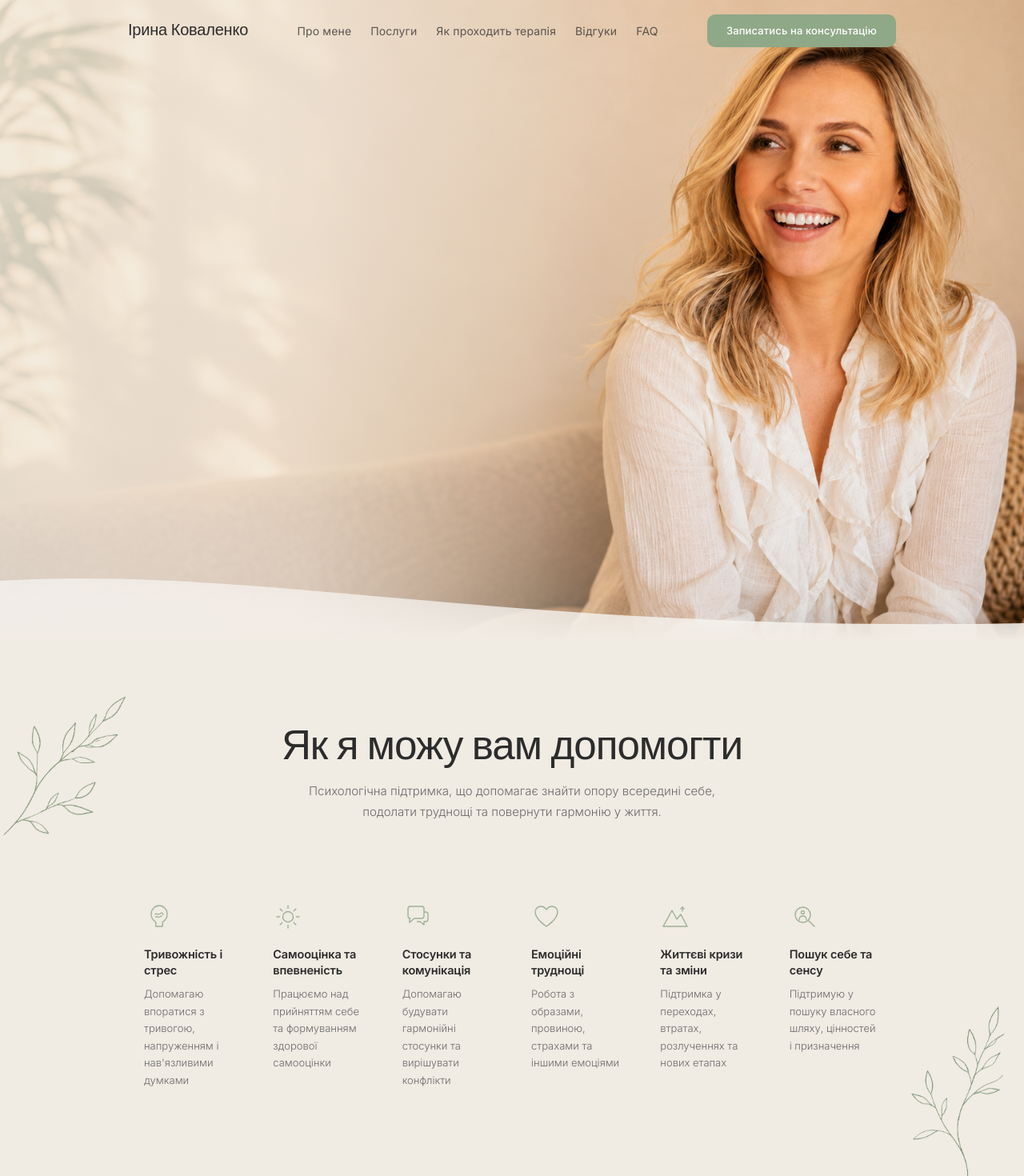
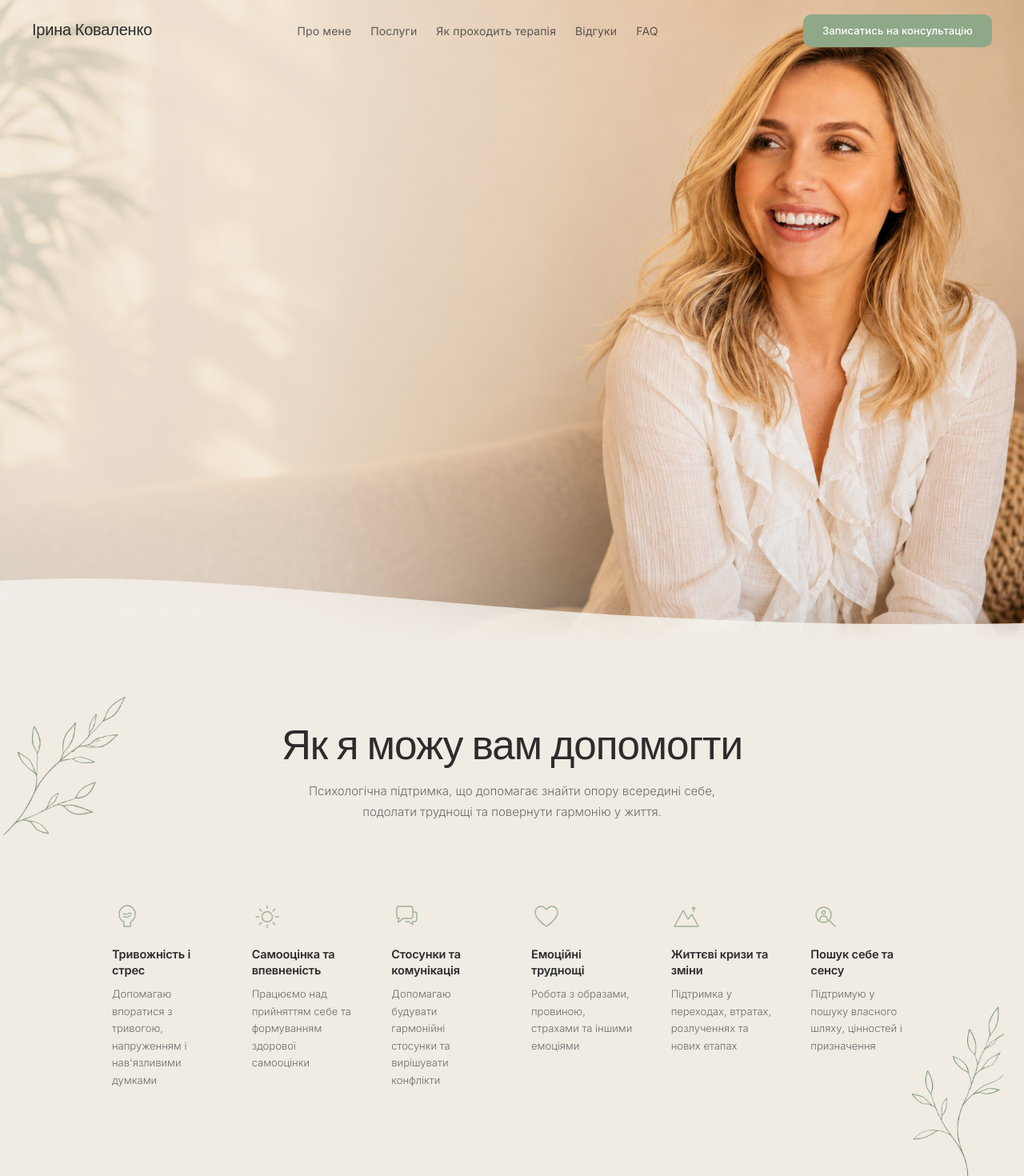
Before and after one commit to danylonahorniuk/psychologist-landing, a Next.js app: page / in a window 1280 px wide. Shown: the top 1470 px of the page at 80% size. Built offline with nearby package versions, Linux system fonts and the light colour scheme.

Commit message:
Revert "temp: nuclear max-width override for Figma export"
This reverts commit 62ca1d8006d51f705264e3d4ef718a5ab0b1b116.

```diff
--- a/app/globals.css
+++ b/app/globals.css
@@ -571,8 +571,20 @@ body {
 @media (max-width: 640px) { .faq-accordion { padding: 0 20px; } }
 
 /* TEMP: figma export — stretch all content to full width */
-div { max-width: none !important; }
-.s-pad { padding: 100px 160px !important; }
-.hero-text-col { padding: 160px 80px 140px 200px !important; }
-.footer-inner { padding: 64px 160px 48px !important; max-width: none !important; }
-.nav-bar { padding: 18px 160px !important; }
+[style*="max-width:1280px"],
+[style*="max-width: 1280px"],
+[style*="max-width:1440px"],
+[style*="max-width: 1440px"],
+[style*="max-width:1600px"],
+[style*="max-width: 1600px"],
+[style*="max-width:900px"],
+[style*="max-width: 900px"],
+[style*="max-width:480px"],
+[style*="max-width: 480px"],
+[style*="max-width:780px"],
+[style*="max-width: 780px"] {
+  max-width: none !important;
+  width: 100% !important;
+}
+.s-pad { padding: 100px 120px !important; }
+.hero-text-col { padding: 160px 80px 140px 160px !important; }
```
